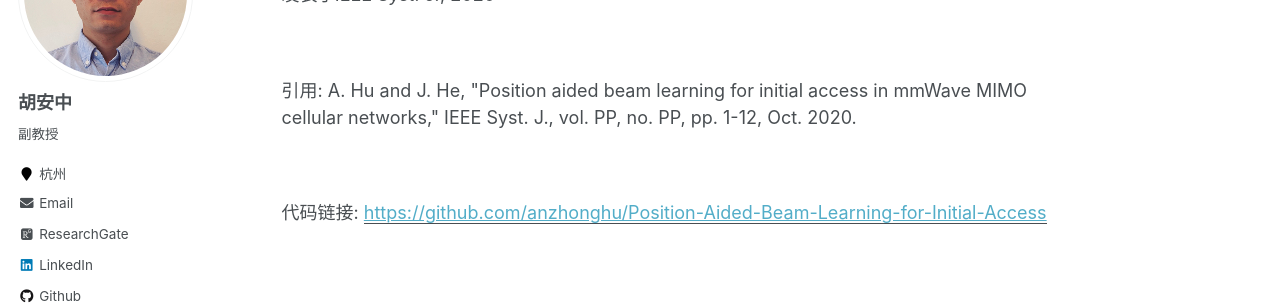
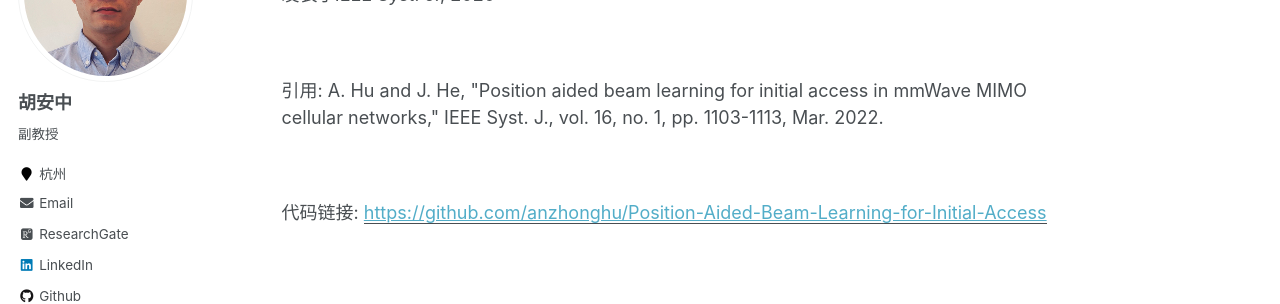
Before and after one commit to anzhonghu/ch, a Jekyll site: the page built from _publications/2020-10-17-paper-title-number-21.md, in a window 1280 px wide and 1020 px high. Shown: the part 211-515 px from the top of the window. Built offline with Jekyll 4.4.1, drawn with Linux system fonts in a browser that asks for light colours; some web fonts are replaced.

Commit message:
Update 2020-10-17-paper-title-number-21.md

```diff
--- a/_publications/2020-10-17-paper-title-number-21.md
+++ b/_publications/2020-10-17-paper-title-number-21.md
@@ -6,6 +6,6 @@ excerpt: '本文中，我们研究了毫米波MIMO系统中基于用户位置信
 date: 2020-10-17
 venue: 'IEEE Syst. J.'
 paperurl: 'https://github.com/anzhonghu/Position-Aided-Beam-Learning-for-Initial-Access'
-citation: 'A. Hu and J. He, "Position aided beam learning for initial access in mmWave MIMO cellular networks," IEEE Syst. J., vol. PP, no. PP, pp. 1-12, Oct. 2020.'
+citation: 'A. Hu and J. He, "Position aided beam learning for initial access in mmWave MIMO cellular networks," IEEE Syst. J., vol. 16, no. 1, pp. 1103-1113, Mar. 2022.'
 ---
 本文中，我们研究了毫米波MIMO系统中基于用户位置信息的初始接入技术。根据信道稀疏反射特性，我们把服务区域分成小区域并且对每个小区域学习波束。并且，我们限制了学习获得的波束数量。本方法可以减轻位置信息误差和遮挡的影响，并且保持低的时延。
```
